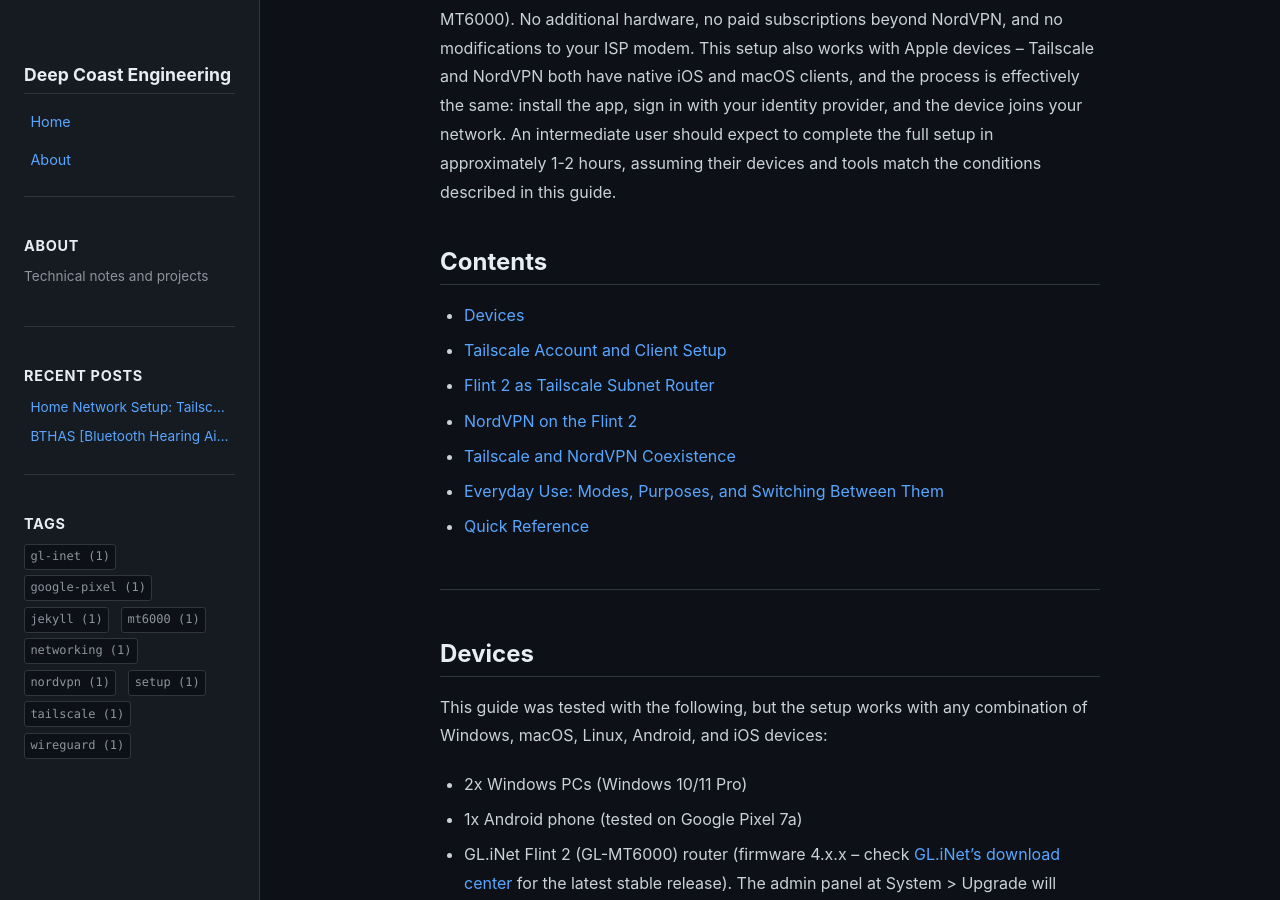
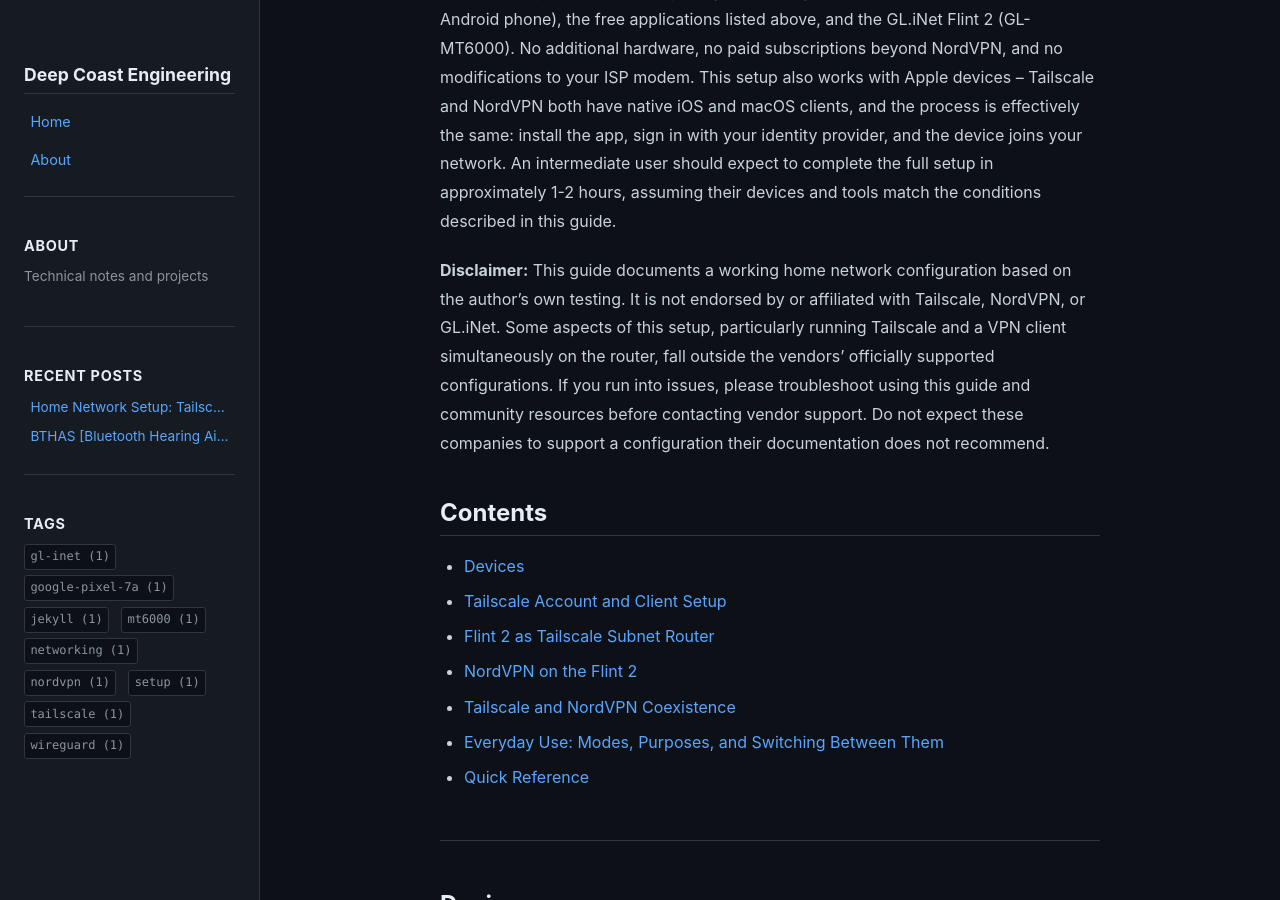
Before and after one commit to deep-coast-eng/deep-coast-eng.github.io, a Jekyll site: the page built from _posts/2026-03-28-home-network-tailscale-nordvpn-mt6000.md, in a window 1280 px wide and 900 px high, scrolled down 1177 px. Built offline with Jekyll 4.4.1, drawn with Linux system fonts in a browser that asks for light colours; some of the changed text lies outside the part shown.

Commit message:
Update 2026-03-28-home-network-tailscale-nordvpn-mt6000.md

```diff
--- a/_posts/2026-03-28-home-network-tailscale-nordvpn-mt6000.md
+++ b/_posts/2026-03-28-home-network-tailscale-nordvpn-mt6000.md
@@ -2,7 +2,7 @@
 layout: post
 title: "Home Network Setup: Tailscale, NordVPN, and GL.iNet Flint 2"
 date: 2026-03-28
-tags: [networking, tailscale, nordvpn, gl-inet, mt6000, wireguard, google-pixel]
+tags: [networking, tailscale, nordvpn, gl-inet, mt6000, wireguard, google-pixel-7a]
 ---
 
 Setting up a secure home network with remote access using a [GL.iNet Flint 2](https://store-us.gl-inet.com/products/flint-2-gl-mt6000-wi-fi-6-high-performance-home-router) router as the central hub, [Tailscale](https://tailscale.com/) (free plan) for encrypted remote access without port forwarding, and [NordVPN](https://nordvpn.com/) on the router for always-on privacy.
@@ -14,6 +14,8 @@
 This guide addresses that gap. It walks through building a privacy-first home network from scratch using affordable, consumer-accessible tools: the GL.iNet Flint 2 (GL-MT6000), NordVPN, and Tailscale. The Flint 2 ($159.99 at date of publishing) is an excellent fit for this setup. It runs OpenWrt-based firmware with native support for VPN clients and Tailscale, offers Wi-Fi 6 and 2.5G Ethernet, and provides an accessible admin interface that balances power with usability. NordVPN Basic covers always-on encrypted internet traffic and city-switchable streaming at an introductory price of $81.36 for 24 months. Tailscale provides secure remote access to your entire home network at no cost. The free plan supports up to 100 devices and 3 users, which is more than sufficient for a typical household.
 
 All that is required for this setup are your existing devices (Windows or Linux PCs, Android phone), the free applications listed above, and the GL.iNet Flint 2 (GL-MT6000). No additional hardware, no paid subscriptions beyond NordVPN, and no modifications to your ISP modem. This setup also works with Apple devices -- Tailscale and NordVPN both have native iOS and macOS clients, and the process is effectively the same: install the app, sign in with your identity provider, and the device joins your network. An intermediate user should expect to complete the full setup in approximately 1-2 hours, assuming their devices and tools match the conditions described in this guide.
+
+**Disclaimer:** This guide documents a working home network configuration based on the author's own testing. It is not endorsed by or affiliated with Tailscale, NordVPN, or GL.iNet. Some aspects of this setup, particularly running Tailscale and a VPN client simultaneously on the router, fall outside the vendors' officially supported configurations. If you run into issues, please troubleshoot using this guide and community resources before contacting vendor support. Do not expect these companies to support a configuration their documentation does not recommend.
 
 ## Contents
 
@@ -143,7 +145,7 @@
 
 1. In the GL.iNet admin panel, go to **VPN > VPN Client**.
 2. Add your NordVPN credentials or token.
-3. Select a nearby city server (e.g., San Francisco) for best speed and location-sensitive services like banking.
+3. Select a nearby city server (e.g., San Francisco) for best speed and location-sensitive services like banking. If the connection fails or speeds are significantly slower than expected, try a different server in the same city or a nearby city. NordVPN server performance varies and not every server will work equally well with the router's VPN client.
 
 ### Configure Global Mode
 
@@ -182,6 +184,8 @@
 ## Tailscale and NordVPN Coexistence
 
 Both services run simultaneously on the Flint 2 in Global Mode. Tailscale operates at a different network layer and maintains connectivity for remote access while NordVPN handles all internet-bound traffic.
+
+**A note on compatibility:** [GL.iNet's Tailscale documentation](https://docs.gl-inet.com/router/en/4/interface_guide/tailscale/) states that running Tailscale simultaneously with a WireGuard or OpenVPN client is not recommended due to potential routing conflicts. NordVPN on the router uses one of these protocols. This setup contradicts that guidance. In practice, it has worked reliably in the configuration described in this guide, but your results may vary depending on firmware version, NordVPN protocol selection, and server. If you encounter DNS issues or routing problems, this is the first thing to investigate.
 
 Default state: Router VPN always on (Global Mode). Tailscale always on.
 
```
